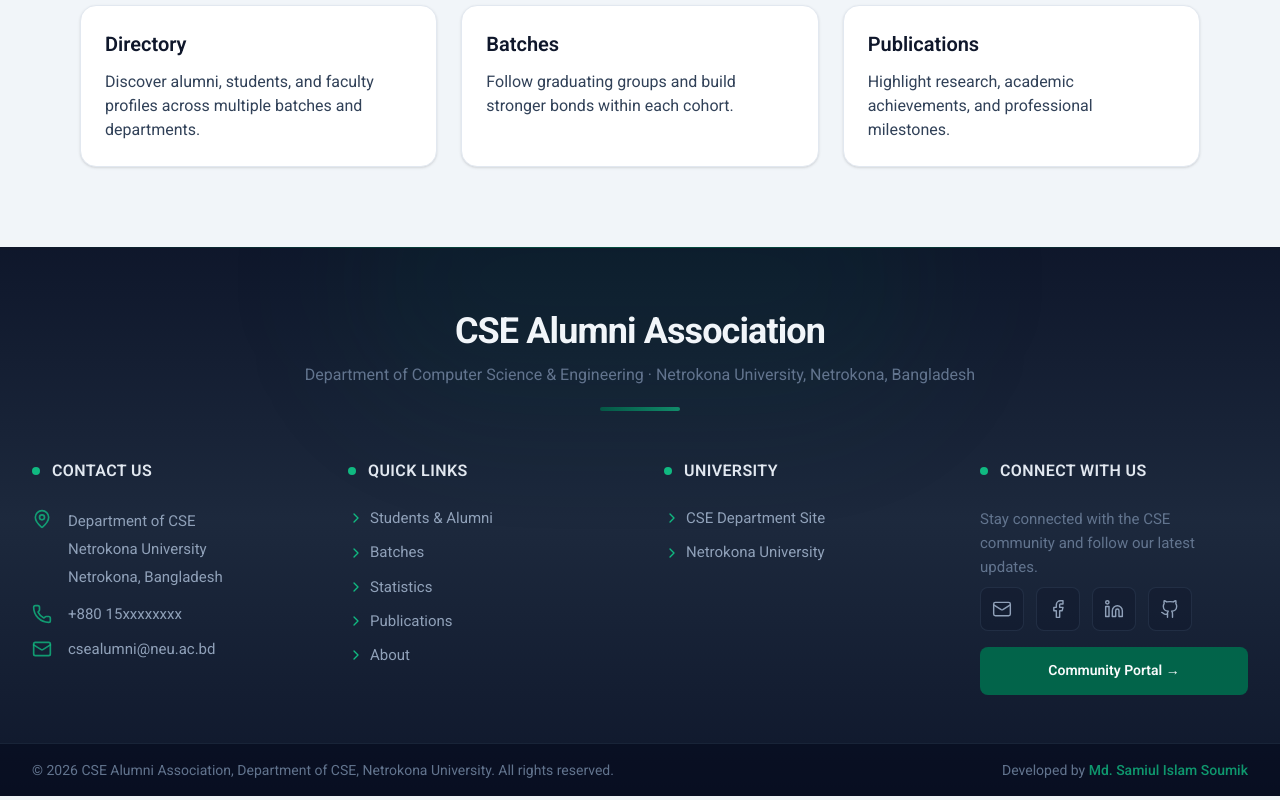
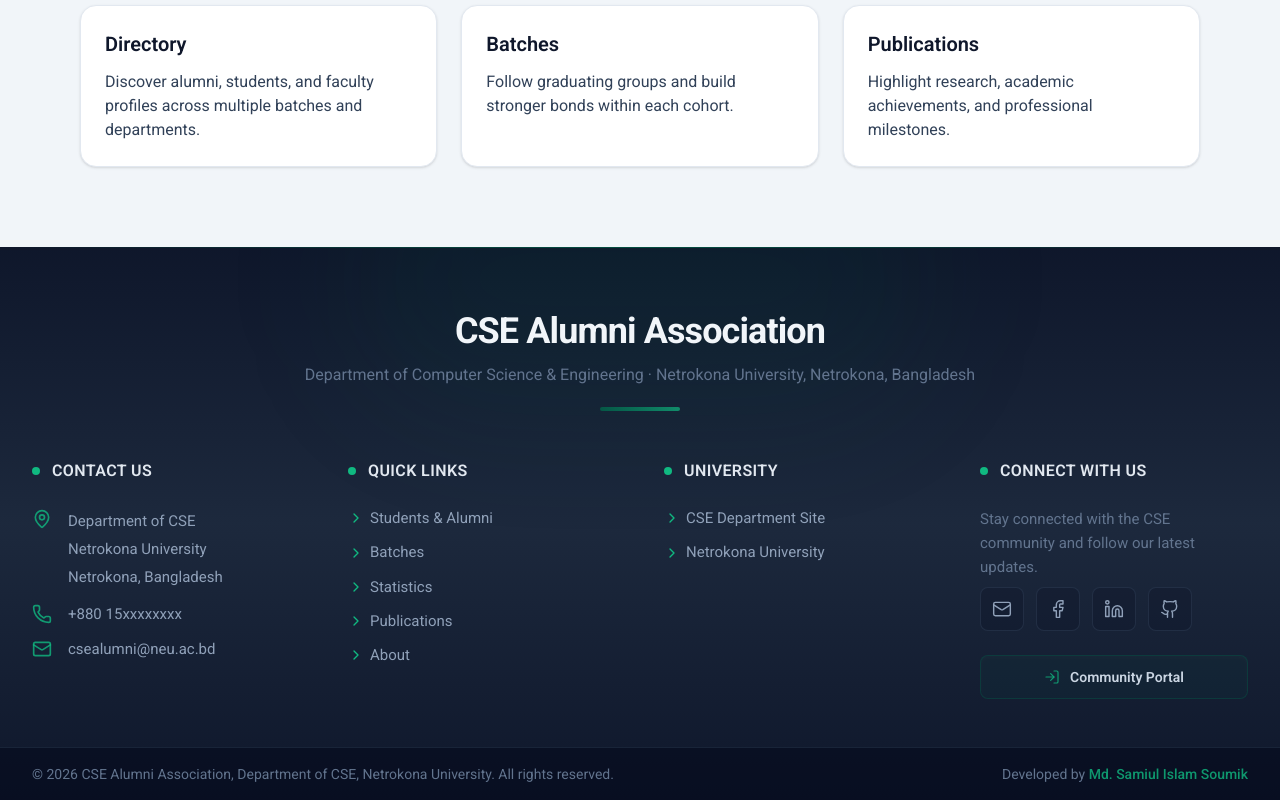
Before and after one commit to soumik-prime/alumni-association, a Next.js app: page / in a window 1280 px wide. Shown: the part 645-1445 px from the top of the page. Built offline with nearby package versions, Linux system fonts and the light colour scheme.

Commit message:
chore(footer): change portal button design and mail redundency

```diff
--- a/app/(public)/_component/footer/FooterConnect.tsx
+++ b/app/(public)/_component/footer/FooterConnect.tsx
@@ -1,4 +1,5 @@
 import Link from "next/link";
+import { LogIn } from "lucide-react";
 
 import FooterTitle from "./FooterTitle";
 import type { FooterSocialItem } from "../../_types/footer.types";
@@ -14,8 +15,7 @@ export default function FooterConnect({ socials }: FooterConnectProps) {
 
       <div className="mt-6">
         <p className="max-w-sm text-[15px] leading-6 text-slate-500">
-          Stay connected with the CSE community and follow our latest
-          updates.
+          Stay connected with the CSE community and follow our latest updates.
         </p>
 
         <div className="mt-2 flex gap-3">
@@ -52,20 +52,29 @@ export default function FooterConnect({ socials }: FooterConnectProps) {
         <Link
           href="/login"
           className="
-            group mt-4 flex h-12 w-full items-center justify-center
-            overflow-hidden rounded-lg
-            bg-(--neu-green)
-            px-5
-            text-sm font-semibold text-gray-50
-            transition-all duration-200
-            hover:bg-(--neu-green-hover)
-            hover:shadow-[0_8px_20px_-8px_var(--neu-green)]
-            leading-tight
-          "
+    group mt-6 flex h-11 w-full items-center justify-center gap-2.5
+    rounded-lg
+    border border-(--neu-green)/35
+    bg-(--neu-green)/8
+    text-sm font-semibold text-slate-300
+    shadow-inner shadow-white/2
+    transition-all duration-200
+    hover:border-(--neu-emerald)/60
+    hover:bg-(--neu-green)/[0.14]
+    hover:text-white
+  "
         >
-          <span className="transition-transform duration-200 group-hover:translate-x-0.5">
-            Community Portal →
-          </span>
+          <LogIn
+            className="
+      h-4 w-4
+      text-(--neu-emerald)/80
+      transition-transform duration-200
+      group-hover:translate-x-0.5
+    "
+            strokeWidth={1.8}
+          />
+
+          <span>Community Portal</span>
         </Link>
       </div>
     </div>
--- a/app/(public)/_component/footer/FooterContact.tsx
+++ b/app/(public)/_component/footer/FooterContact.tsx
@@ -27,7 +27,7 @@ export default function FooterContact({ info }: FooterContactProps) {
         </div>
 
         <a
-          href={info.phoneHref}
+          href={`tel:${info.phone}`}
           className="
             flex items-center gap-4
             text-slate-400
@@ -40,7 +40,7 @@ export default function FooterContact({ info }: FooterContactProps) {
         </a>
 
         <a
-          href={info.emailHref}
+          href={`mailto:${info.email}`}
           className="
             flex items-center gap-4
             text-slate-400
--- a/app/(public)/_types/footer.types.ts
+++ b/app/(public)/_types/footer.types.ts
@@ -15,9 +15,7 @@ export interface FooterSocialItem {
 export interface FooterContactInfo {
   addressLines: readonly string[];
   phone: string;
-  phoneHref: string;
   email: string;
-  emailHref: string;
 }
 
 export interface FooterDeveloper {
```
